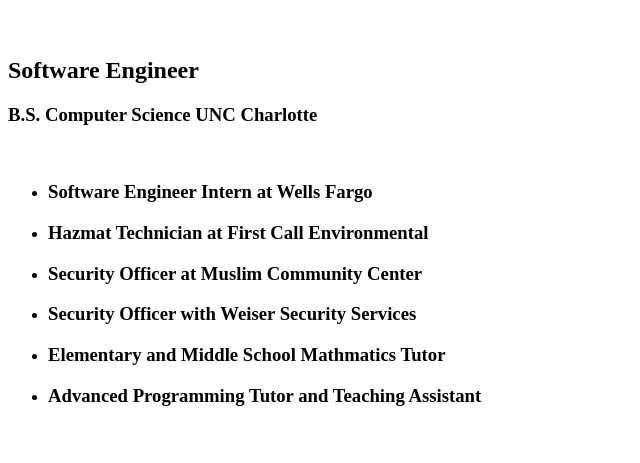
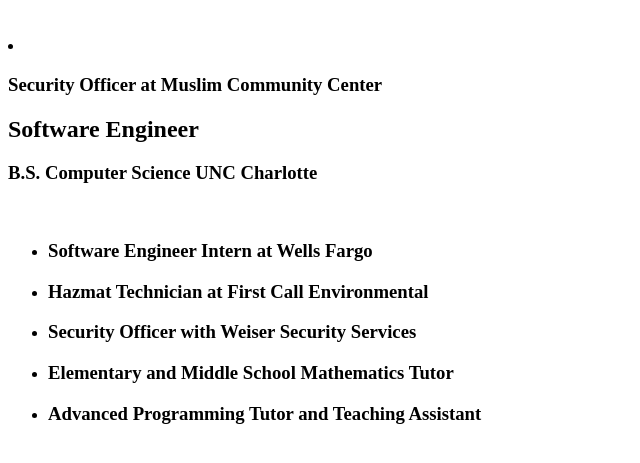
Before and after one commit to muhammad-dean/CV, a plain HTML site: page index.html in a window 1280 px wide. Shown: the part 61-524 px from the top of the page, without its empty margins (0-640 px from the left). Drawn offline with Linux system fonts and the light colour scheme.

Commit message:
Update index.html

```diff
--- a/index.html
+++ b/index.html
@@ -3,7 +3,7 @@
 <head>
     <meta charset="UTF-8">
     <meta name="viewport" content="width=device-width, initial-scale=1.0">
-    <title>Muhammad K Aman Dean</title>
+    <title>Muhammad K Dean</title>
 </head>
 <body>
     <header>
@@ -15,7 +15,15 @@
 
         </section>
 
-        <section class="volunteering"></section>
+        <section class="family">
+
+        </section>
+
+        <section class="volunteering">
+            <li>
+                <h3>Security Officer at Muslim Community Center</h3>
+            </li>
+        </section>
 
         <section class="career">
             <h2>Software Engineer</h2>
@@ -34,13 +42,10 @@
                         <h3>Hazmat Technician at First Call Environmental</h3>
                     </li>
                     <li>
-                        <h3>Security Officer at Muslim Community Center</h3>
-                    </li>
-                    <li>
                         <h3>Security Officer with Weiser Security Services</h3>
                     </li>
                     <li>
-                        <h3>Elementary and Middle School Mathmatics Tutor</h3>
+                        <h3>Elementary and Middle School Mathematics Tutor</h3>
                     </li>
                     <li>
                         <h3>Advanced Programming Tutor and Teaching Assistant</h3>
```
